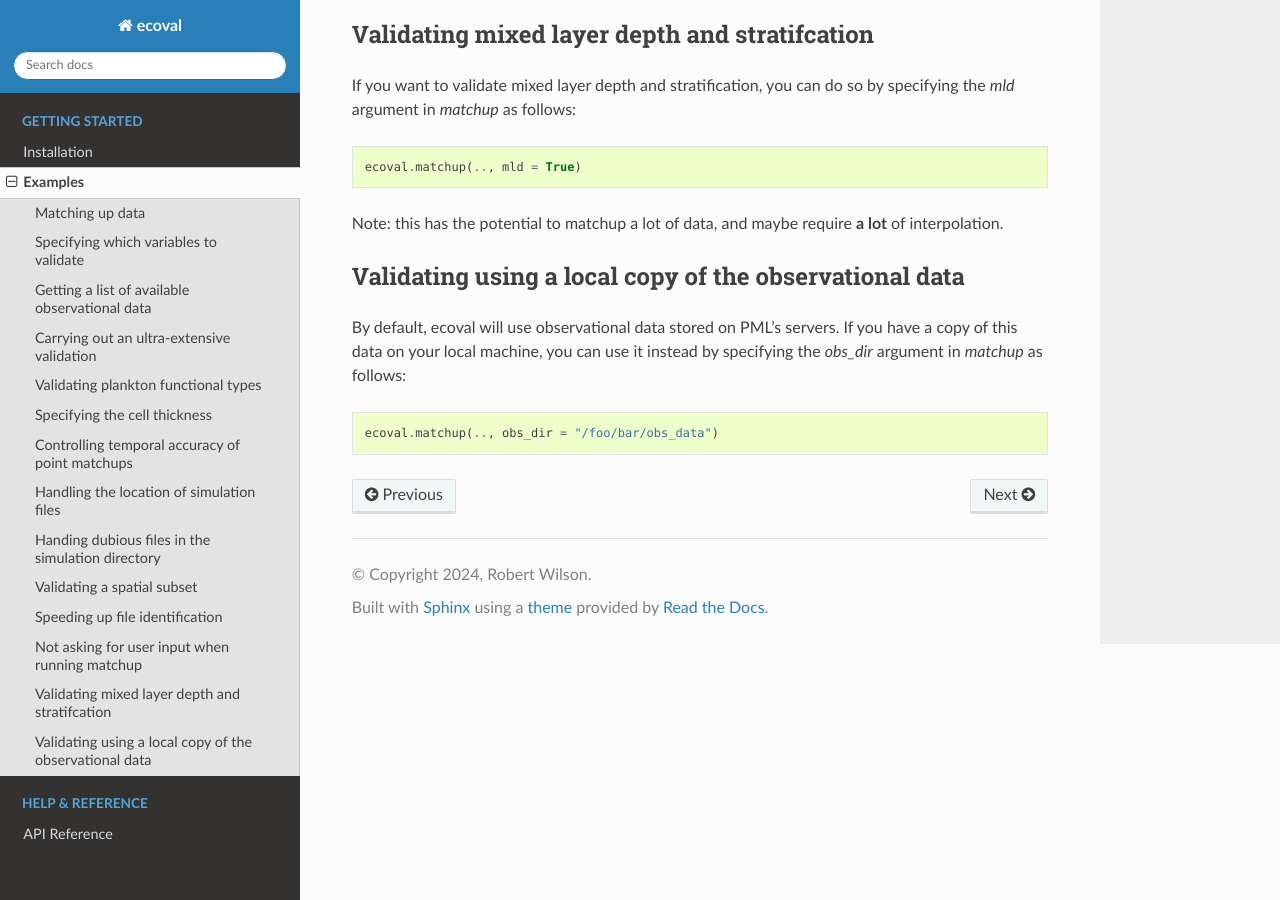
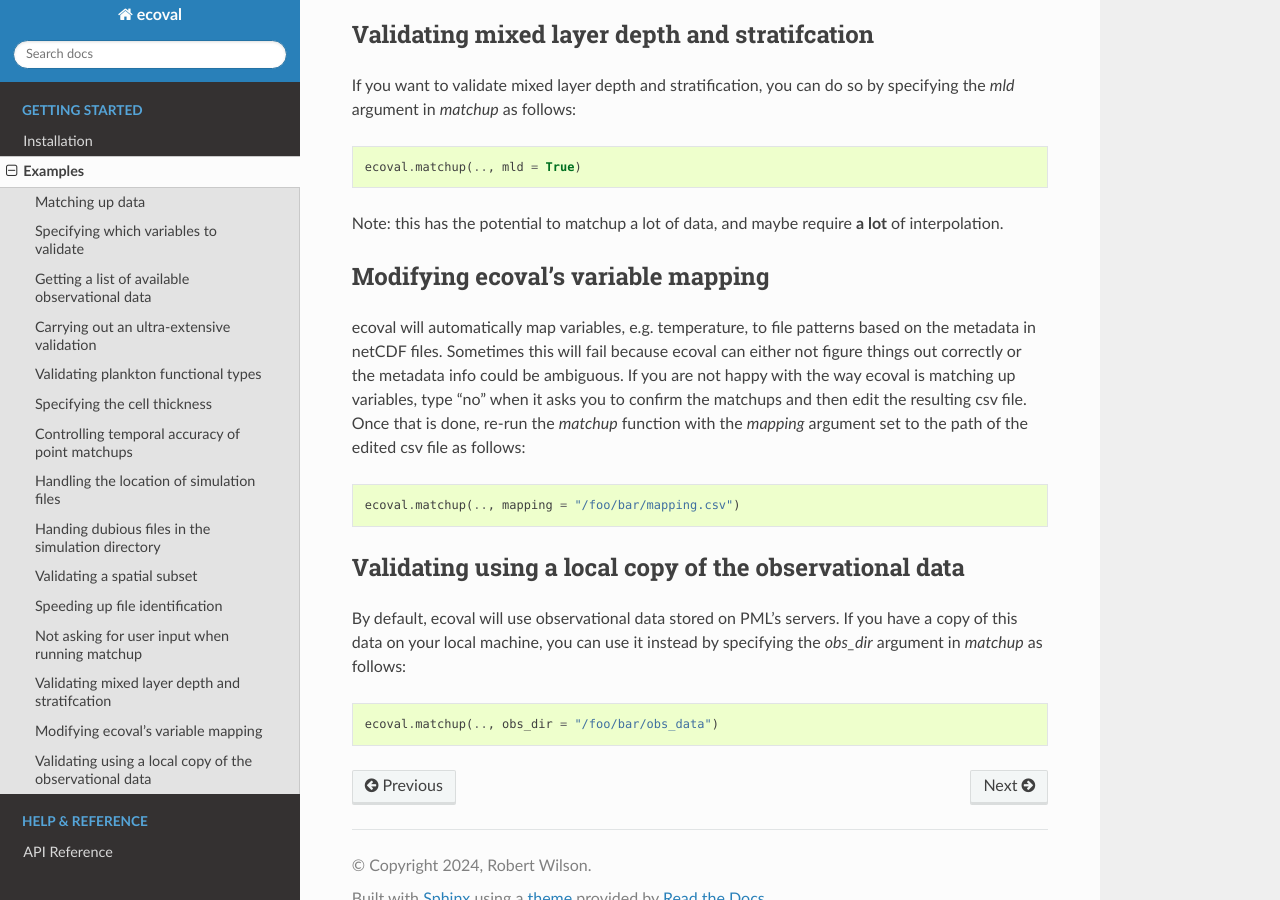
Before and after one commit to pmlmodelling/ecoval, a Sphinx documentation site: the page built from docs/source/examples.rst, in a window 1280 px wide and 900 px high, scrolled down 4977 px. Built offline with Sphinx 7.4.7 and the Read the Docs theme 3.1.0, drawn with Linux system fonts in a browser that asks for light colours.

Commit message:
add mapping doc

```diff
--- a/docs/source/examples.rst
+++ b/docs/source/examples.rst
@@ -220,6 +220,18 @@ If you want to validate mixed layer depth and stratification, you can do so by s
 
 Note: this has the potential to matchup a lot of data, and maybe require **a lot** of interpolation.
 
+Modifying ecoval's variable mapping
+------------------------------------------------
+
+ecoval will automatically map variables, e.g. temperature, to file patterns based on the metadata in netCDF files.
+Sometimes this will fail because ecoval can either not figure things out correctly or the metadata info could be ambiguous.
+If you are not happy with the way ecoval is matching up variables, type "no" when it asks you to confirm the matchups and then edit the resulting csv file.
+Once that is done, re-run the `matchup` function with the `mapping` argument set to the path of the edited csv file as follows:
+
+.. code:: ipython3
+
+   ecoval.matchup(.., mapping = "/foo/bar/mapping.csv")
+
 
 Validating using a local copy of the observational data
 ------------------------------------------------
```
